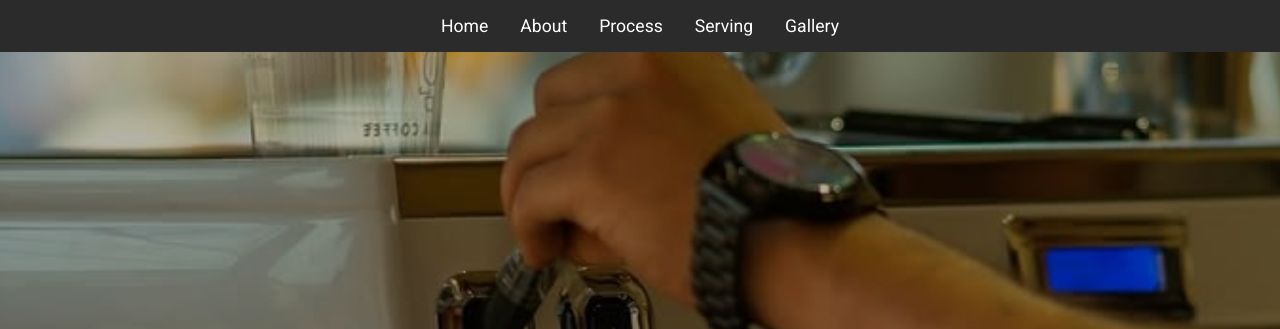
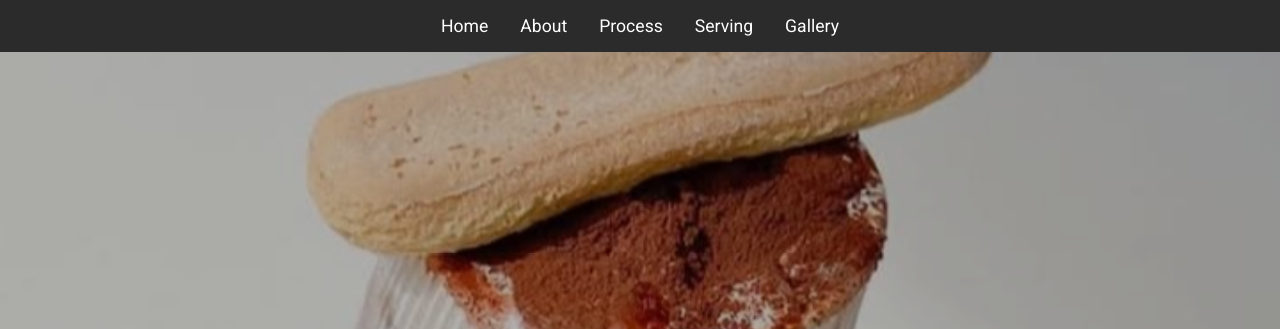
Before and after one commit to Moony4day/twenteacoffee, a plain HTML site: page index.html in a window 1280 px wide. Shown: the top 329 px of the page. Drawn offline with nearby package versions, Linux system fonts and the light colour scheme; placeholder pictures from the web are drawn by us.

Commit message:
Update index.html

```diff
--- a/index.html
+++ b/index.html
@@ -80,13 +80,14 @@
     left: 0;
     width: 100%;
     height: 100%;
-            background-image: url('Images/Coming soon at lalghati square @twenteacoffeee (3).jpg');
+    background-image: url('images/hero banner.jpg'); /* Use lowercase 'images' and add .jpg */
     background-size: cover;
     background-position: center;
     background-attachment: fixed;
     transform: translateZ(-1px) scale(1.5);
     z-index: -1;
     filter: brightness(0.7);
+}
         }
         .hero-content {
             position: relative;
```
Lines whose indentation alone changed are shown as unchanged.
